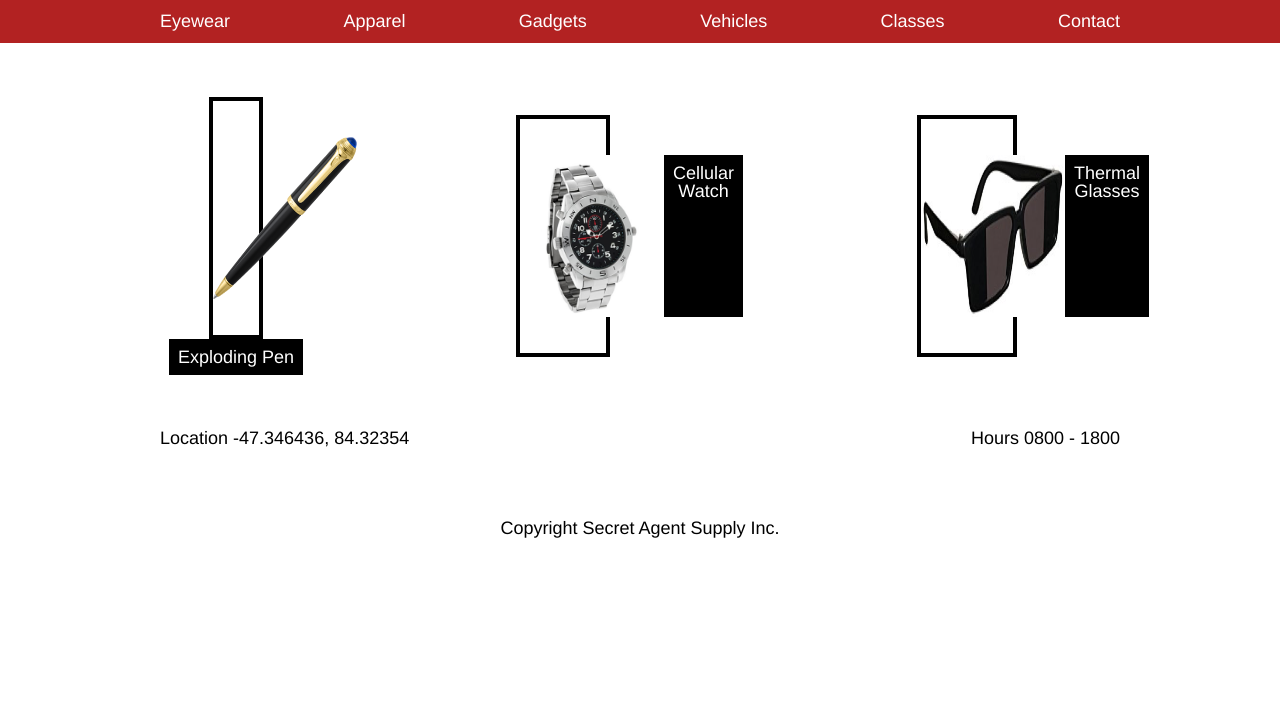
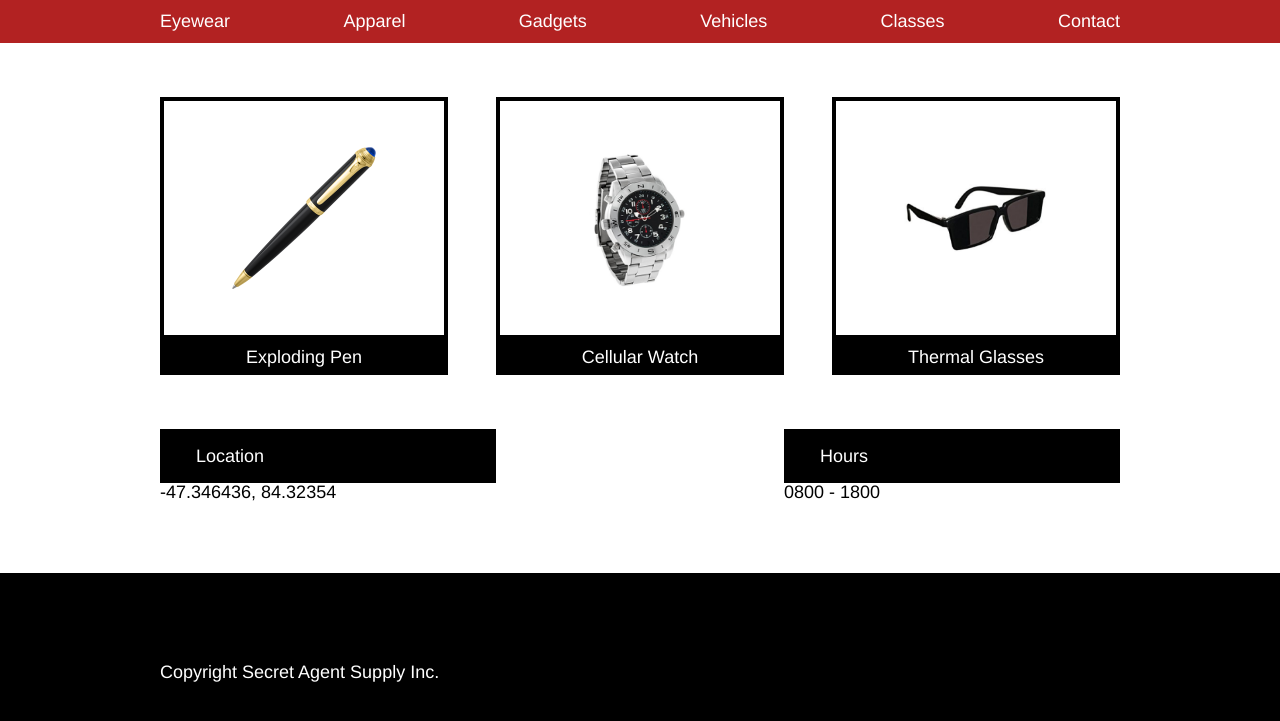
Before and after one commit to mossyfred/secret-agent-supply, a plain HTML site: page index.html in a window 1280 px wide. Shown: the part 533-1254 px from the top of the page. Before the commit the page ends 1071 px from the top, so only its background shows below. Drawn offline with Linux system fonts and the light colour scheme.

Commit message:
Finished stylesheet

```diff
--- a/index.html
+++ b/index.html
@@ -66,19 +66,19 @@
         <div class="product">
         <div class="product-image">
           <img src="./resources/images/watch.png">
-          <span class="description">
-            Cellular Watch
-          </span>
         </div>
+        <span class="description">
+          Cellular Watch
+        </span>
       </div>
       <!-- Picture 3 -->
       <div class="product">
         <div class="product-image">
           <img src="./resources/images/glasses.png">
-          <span class="description">
-            Thermal Glasses
-          </span>
         </div>
+        <span class="description">
+          Thermal Glasses
+        </span>
       </div>
     </div>
     </div>
@@ -87,7 +87,7 @@
 
       <div class="business-info">
         <div class="info">
-          <span>
+          <span class="title">
             Location
           </span>
           <span>
@@ -95,7 +95,7 @@
           </span>
         </div>
         <div class="info">
-          <span>
+          <span class="title">
             Hours
           </span>
           <span>
@@ -103,9 +103,10 @@
           </span>
         </div>
       </div>
-    </div>
+
+
     <footer>
-      <div class="container">
+      <div class="container-footer">
         Copyright Secret Agent Supply Inc.
       </div>
     </footer>
--- a/resources/css/style.css
+++ b/resources/css/style.css
@@ -116,15 +116,13 @@ nav {
     display: flex;
     max-width: 960px;
     margin: 3rem 0 0 0;
-    align-items: center;
+
     justify-content: space-between;
 }
 
 .product {
-  display: flex;
-  flex-direction: column;
-  align-items: center;
-  justify-content: space-between;
+  width: 30%;
+  display: block;
 }
 
 .product-image {
@@ -132,32 +130,57 @@ nav {
   border: 4px solid black;
   padding: 2rem 0;
   height: 9rem;
-  max-width: 30%;
+  justify-content: center;
+  align-items: center;
+
+
   }
 
 .product-image img {
   max-width: 8rem;
-
 }
-
 
 
 .description {
   display: block;
   text-align: center;
   background-color: black;
-  padding: 0.5rem 0.5rem;
+  padding: 0.5rem;
   color: white;
 }
-
-  .info {
-
-  }
 
   .business-info {
     display: flex;
     width: 960px;
-    margin-top: 3rem;
-    margin-bottom: 4rem;
+    margin: 3rem 0 0 0;
     justify-content: space-between;
   }
+
+  .info {
+    display: block;
+    width: 35%;
+
+  }
+
+  .title {
+    display: block;
+    background-color: black;
+    padding: 1rem 2rem;
+    color: white;
+  }
+
+footer {
+  display: block;
+  background-color: black;
+  width: 100%;
+  margin-top: 4rem;
+  padding: 5em 0;
+  color: white;
+}
+
+.container-footer {
+  display: block;
+  max-width: 960px;
+  margin: 0 auto;
+
+}
```
